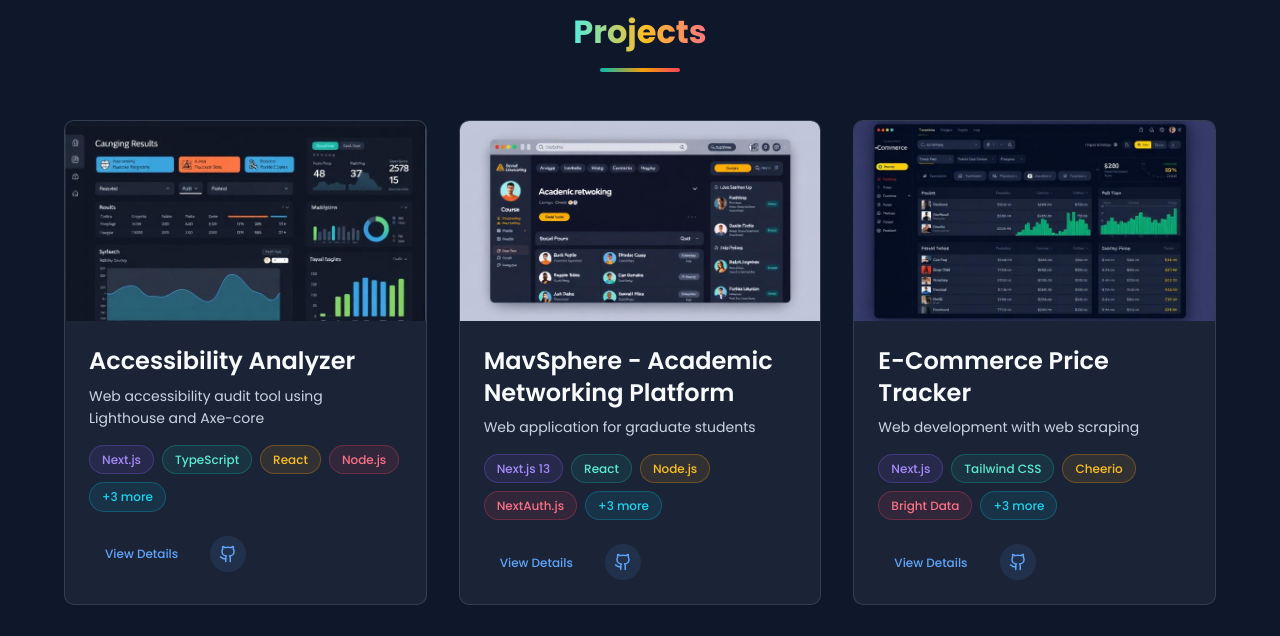
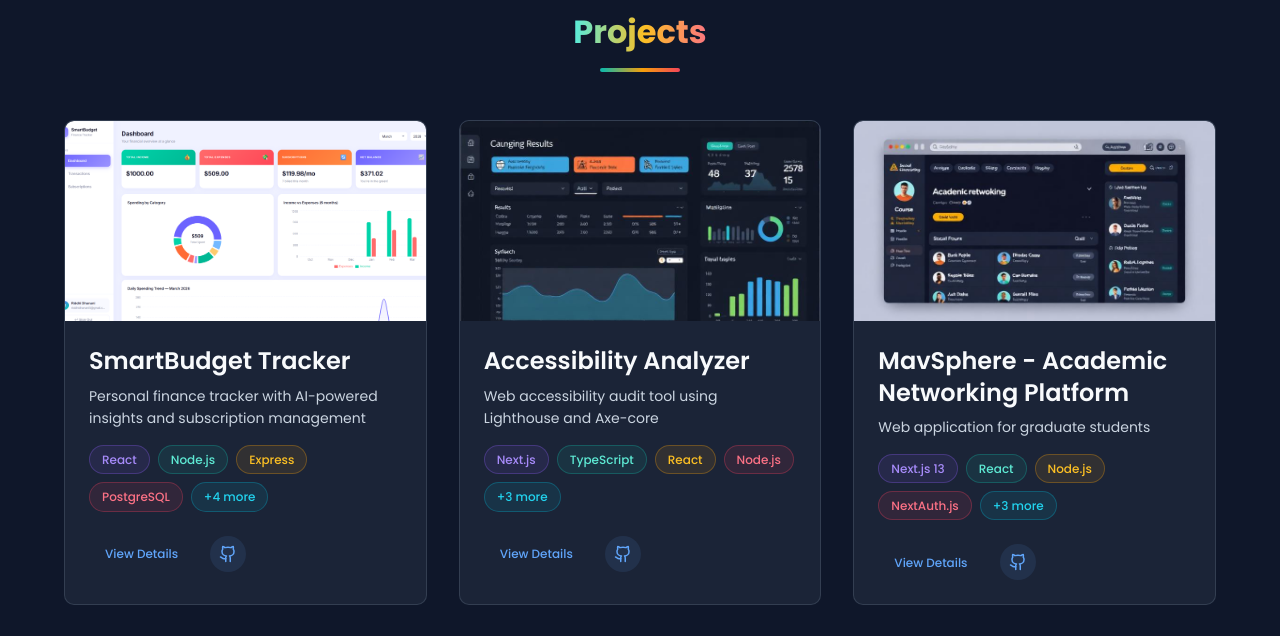
Before and after one commit to riddhidhanani/portfolio, a React (Vite) app: page / in a window 1280 px wide. Shown: the part 1600-2236 px from the top of the page. Built offline with nearby package versions, Linux system fonts and the light colour scheme; grey boxes are pictures that could not be loaded.

Commit message:
New project Added

```diff
--- a/src/components/ProjectDetail.tsx
+++ b/src/components/ProjectDetail.tsx
@@ -5,6 +5,34 @@ import { ArrowLeft, ExternalLink, Github } from 'lucide-react';
 
 
 const projects = [
+  {
+  id: 'smartbudget-tracker',
+  title: 'SmartBudget Tracker',
+  shortDescription: 'Personal finance tracker with AI-powered monthly insights and subscription management',
+  fullDescription: 'Built a full-stack personal finance web app using React and Node.js to track income, expenses, and subscriptions with smart billing logic, renewal alerts, and Claude AI-generated monthly financial summaries.',
+  detailedDescription: `
+    <p>SmartBudget Tracker is a comprehensive budgeting tool designed to give individuals complete visibility into their spending habits — with intelligent subscription management and plain-English AI summaries that make personal finance approachable for everyone.</p>
+
+    <h4>Key Features:</h4>
+    <ul>
+      <li><strong>Transaction Tracking:</strong> Log income and expenses with categories, dates, and notes — filter by month, year, and type with full edit and delete support</li>
+      <li><strong>Interactive Dashboard:</strong> Visual spending breakdowns via pie, bar, and line charts powered by Recharts, updating in real time based on selected month</li>
+      <li><strong>Subscription Manager:</strong> Track recurring payments with automatic next billing date calculation, month-based filtering, and Active/Cancelled history</li>
+      <li><strong>Renewal Alert System:</strong> Banner alert appears automatically when any subscription renews within 3 days, showing name and charge amount</li>
+      <li><strong>AI Financial Summary:</strong> Integrates the Claude API to generate plain-English monthly financial health reports with personalized savings tips</li>
+      <li><strong>Smart Billing Logic:</strong> Subscription costs are only counted in months where billing actually occurs — cancellations handled precisely before and after billing date</li>
+    </ul>
+
+    <p>The application was built with a React/Vite frontend communicating with a Node.js/Express backend. PostgreSQL with Prisma ORM was used for data persistence, storing transactions and subscription history with JWT-based authentication.</p>
+
+    <p>One of the main challenges was building the subscription billing logic. The system needed to correctly calculate which months a subscription should be charged, handle cancellations before vs. after the billing date, and auto-advance renewal dates — all without storing redundant data. It took multiple iterations to get every edge case exactly right.</p>
+  `,
+  image: '/smartBudget.png',
+  technologies: ['React', 'Node.js', 'Express', 'PostgreSQL', 'Prisma ORM', 'Tailwind CSS', 'JWT', 'Claude API', 'Recharts'],
+  link: 'https://smartbudget-ashen.vercel.app',
+  githubLink: 'https://github.com/riddhidhanani/smartbudget',
+  date: 'March 2026'
+},
   {
     id: 'accessibility-analyzer',
     title: 'Accessibility Analyzer',
--- a/src/components/Projects.tsx
+++ b/src/components/Projects.tsx
@@ -3,6 +3,17 @@ import { Link } from 'react-router-dom';
 import { Github } from 'lucide-react';
 
 const projects = [
+  {
+  id: 'smartbudget-tracker',
+  title: 'SmartBudget Tracker',
+  shortDescription: 'Personal finance tracker with AI-powered insights and subscription management',
+  fullDescription: 'Built a full-stack budgeting web app using React and Node.js to track income, expenses, and subscriptions with smart billing logic, 3-day renewal alerts, and Claude AI-generated monthly financial summaries stored in PostgreSQL.',
+  image: '/smartBudget.png',
+  technologies: ['React', 'Node.js', 'Express', 'PostgreSQL', 'Prisma ORM', 'Tailwind CSS', 'Claude API', 'Recharts'],
+  link: 'https://smartbudget-ashen.vercel.app',
+  githubLink: 'https://github.com/riddhidhanani/smartbudget',
+  date: 'March 2026'
+ },
   {
     id: 'accessibility-analyzer',
     title: 'Accessibility Analyzer',
```
Also changed, not shown: public/smartBudget.png (added).
